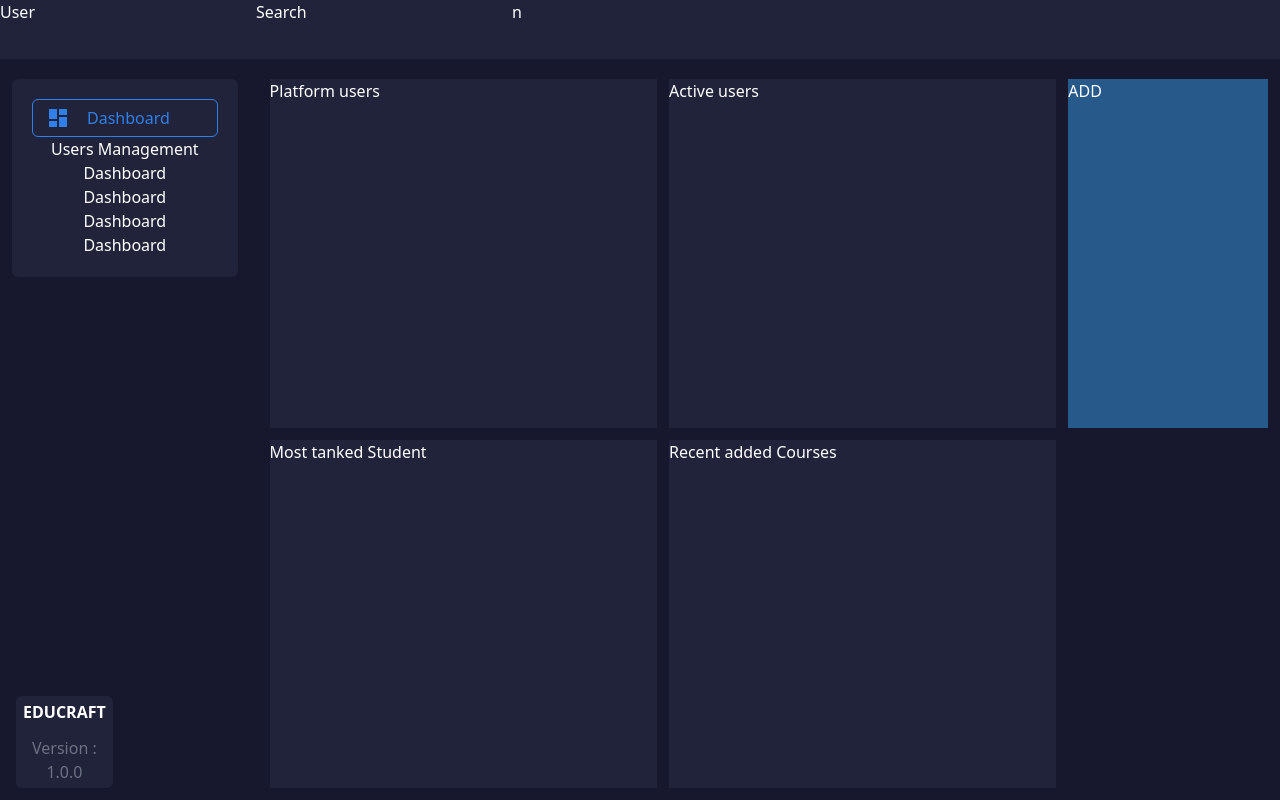
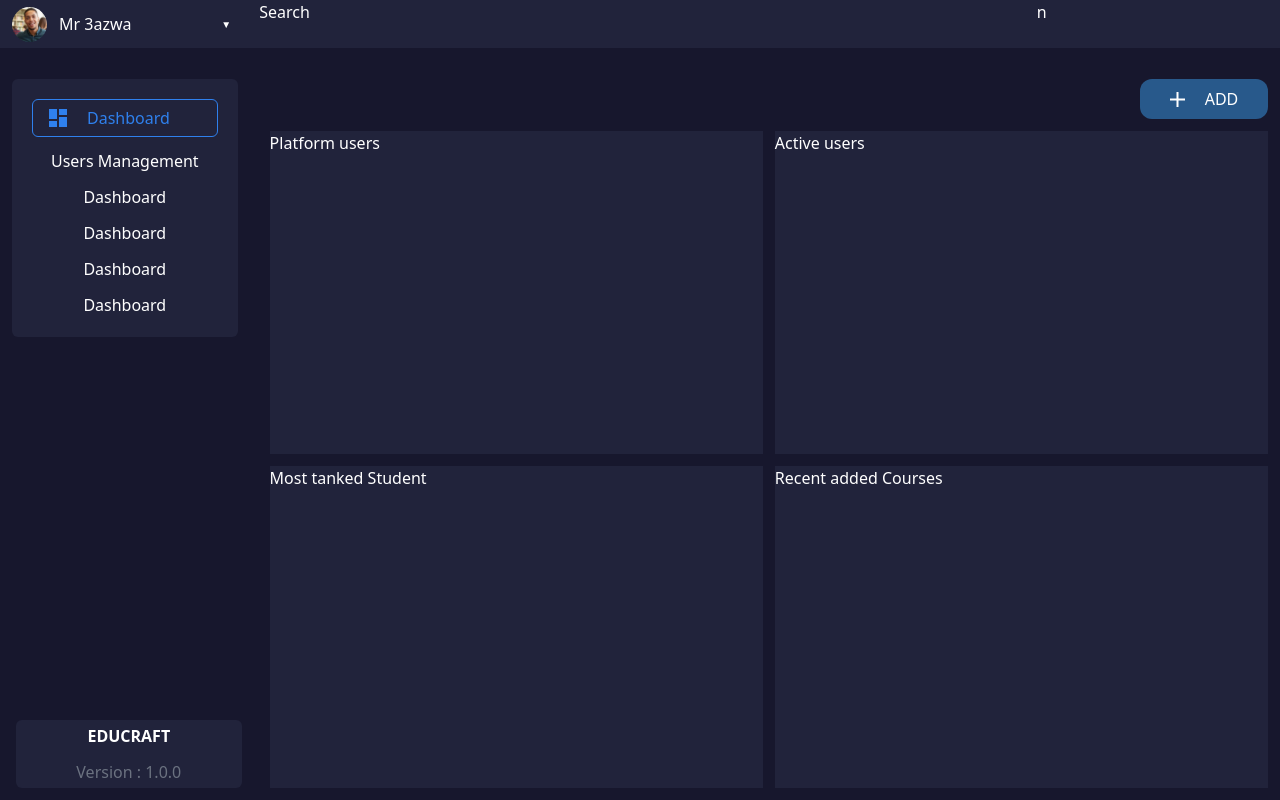
Before and after one commit to Hamza-El-Fahli/Educraft_Server, a Next.js app: page /dashboard in a window 1280 px wide. Built offline with nearby package versions, Linux system fonts and the light colour scheme.

Commit message:
fix: Dashboard layout
- move all classes to Global css
- correct grid system
- create Charts component
- create Copyright component
- justify Charts layout
- restyle Charts

```diff
--- a/src/app/(dashboard)/dashboard/page.tsx
+++ b/src/app/(dashboard)/dashboard/page.tsx
@@ -1,34 +1,15 @@
 import Image from "next/image";
 import SideNav from "@/componentes/sidenav";
 import HeaderNav from "@/componentes/HeaderNav";
+import Copyright from "@/componentes/CopyRight";
+import Charts from "@/componentes/Charts";
 export default function Dashboard() {
   return (
-    <div className=" grid grid-cols-10 grid-rows-12 h-screen text-white  gap-2 bg-primary">
+    <div className="dashboardContainer">
       <HeaderNav activeView="dashboard" />
       <SideNav activeView="dashboard" />
-      <main className=" h-full w-full col-span-8 row-span-11 grid grid-cols-5 grid-rows-2 gap-3 p-3">
-        <div className="col-span-2 h-full w-full bg-third col-start-5 row-start-1">
-          ADD
-        </div>
-        <div className="col-span-2 h-full w-full bg-secondary">
-          Platform users
-        </div>
-        <div className="col-span-2 h-full w-full bg-secondary">
-          Active users
-        </div>
-        <div className="col-span-2 h-full w-full bg-secondary">
-          Most tanked Student
-        </div>
-        <div className="col-span-2 h-full w-full bg-secondary">
-          Recent added Courses
-        </div>
-      </main>
-      <nav className=" h-full w-full row-span-3 flex items-end justify-center ml-1">
-        <footer className="bg-secondary w-full p-1 m-3 text-center rounded-md">
-          <div className="uppercase font-bold">Educraft</div>
-          <div className="text-gray-500 mt-3">Version : 1.0.0</div>
-        </footer>
-      </nav>
+      <Charts />
+     <Copyright />
     </div>
   );
 }
--- /dev/null
+++ b/src/componentes/Charts.tsx
@@ -0,0 +1,28 @@
+export default function Charts() {
+  return (
+    <>
+      <main className="dashboardCards">
+        <div className="dashboardCards_add">
+        <svg width="15" height="15" viewBox="0 0 15 15">
+    <path d="M7.5 0L7.5 15M0 7.5L15 7.5" fill="none" stroke="#fff" stroke-width="2" />
+</svg>
+
+
+           ADD
+        </div>
+        <div className="col-span-2 h-full w-full bg-secondary">
+          Platform users
+        </div>
+        <div className="col-span-2 h-full w-full bg-secondary">
+          Active users
+        </div>
+        <div className="col-span-2 h-full w-full bg-secondary">
+          Most tanked Student
+        </div>
+        <div className="col-span-2 h-full w-full bg-secondary">
+          Recent added Courses
+        </div>
+      </main>
+    </>
+  );
+}
--- /dev/null
+++ b/src/componentes/CopyRight.tsx
@@ -0,0 +1,10 @@
+export default function Copyright(){
+    return (
+        <nav className="CRContainer">
+        <footer className="bg-secondary w-full p-1 m-3 text-center rounded-md">
+          <div className="uppercase font-bold">Educraft</div>
+          <div className="text-gray-500 mt-3">Version : 1.0.0</div>
+        </footer>
+      </nav>
+    )
+}
--- a/src/componentes/HeaderNav.tsx
+++ b/src/componentes/HeaderNav.tsx
@@ -1,10 +1,23 @@
+import Image from 'next/image';
+
+
 export default function HeaderNav({ activeView } : {activeView:string}) {
 
     return (
-        <nav className="mx-auto h-full bg-secondary col-span-10 grid grid-cols-5 gap-4">
-  <div className="col-span-1">User</div>
-  <div className="col-span-3">Search</div>
-  <div className="col-span-1 overflow-hidden">n</div>
+        <nav className="headerNav">
+  <div className="headerNav_user" >
+    <Image
+        src="/niggerman.svg"
+        alt="My image description"
+        width={35} // Optional: Set width
+        height={35} // Optional: Set height
+
+        />
+      <span >Mr 3azwa</span>
+      <span  >▼</span>
+      </div>
+  <div className="headerNav_search">Search</div>
+  <div className="headerNav_notification">n</div>
 </nav>
     );
   }
--- a/src/componentes/sidenav.tsx
+++ b/src/componentes/sidenav.tsx
@@ -44,15 +44,15 @@ export default function SideNav({ activeView } : {activeView:string}) {
   ];
 
   return (
-    <nav className=" h-full w-full  col-span-2 row-span-8 p-3">
-      <ul className="w-full p-5 flex flex-col bg-secondary rounded-md">
+    <nav className="SideNav">
+      <ul >
         {/* ▼ List All Nav with acriveView as the crrent selected nac ▼ */}
         {navs.map((nav, index) =>
           nav.name == activeView ? (
             <li
               key={index}
               dangerouslySetInnerHTML={{ __html: nav.logo + nav.title }}
-              className=" cursor-pointer text-center rounded-md py-1.5 pl-4 text-firstBlue border border-firstBlue flex flex-row items-center gap-5"
+              className="cursor-pointer text-center rounded-md py-1.5 pl-4 text-firstBlue border border-firstBlue flex flex-row items-center gap-5"
             />
           ) : (
             <li key={index} className=" cursor-pointer text-center rounded-md py-3">{nav.title}</li>
--- a/src/styles/globals.css
+++ b/src/styles/globals.css
@@ -6,3 +6,41 @@ th,
 td {
   @apply px-5 border py-3;
 }
+.dashboardContainer {
+  @apply grid grid-cols-5  grid-rows-12 h-screen text-white  gap-2 bg-primary;
+}
+.dashboardCards {
+  @apply h-full w-full col-span-4 row-span-11 grid grid-cols-4  gap-3 p-3;
+  grid-template-rows: 40px auto;
+}
+.dashboardCards_add {
+  @apply col-span-4 bg-third h-10 w-32 ml-auto rounded-xl flex items-center justify-center gap-5  ;
+}
+.headerNav {
+  @apply mx-auto w-full h-12 col-span-5 bg-secondary  grid grid-cols-5 gap-4;
+}
+.headerNav_user {
+  @apply col-span-1 flex flex-row items-center justify-between gap-3 px-3;
+}
+.headerNav_user *:nth-child(2) {
+  flex: auto;
+}
+.headerNav_user *:nth-child(3) {
+  font-size: 10px
+}
+.headerNav_search {
+  @apply col-span-3;
+}
+.headerNav_notification {
+  @apply col-span-1 overflow-hidden;
+}
+
+.CRContainer {
+  @apply h-full w-full row-span-3 flex items-end justify-center ml-1;
+}
+.SideNav{
+  @apply  h-full w-full  row-span-8 p-3
+}
+.SideNav ul {
+  @apply w-full p-5 flex gap-3 flex-col bg-secondary rounded-md
+}
```
Also changed, not shown: public/niggerman.svg (added).
